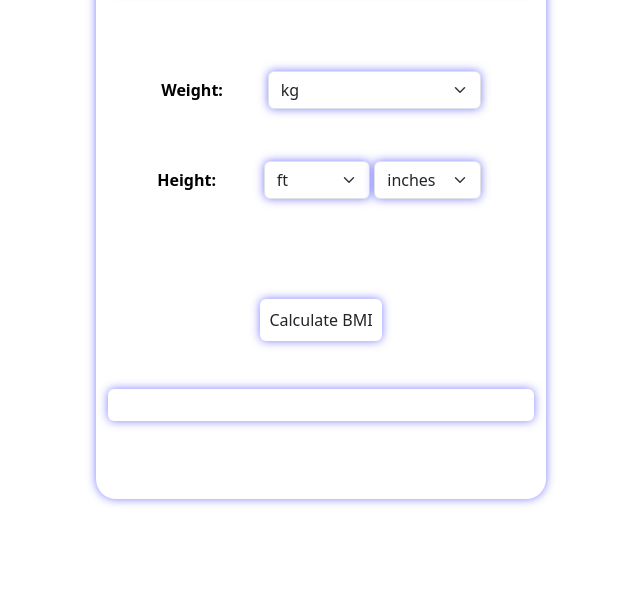
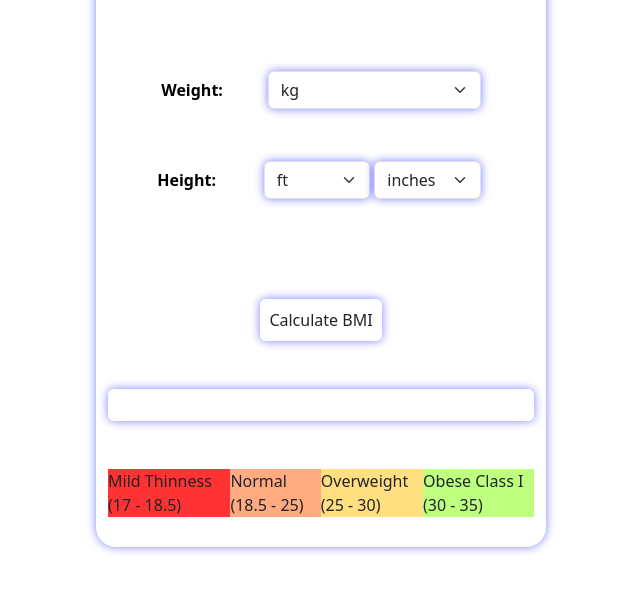
Before and after one commit to RaimaAftab95/Assignment-6, a plain HTML site: page index.html in a window 1280 px wide. Shown: the part 135-726 px from the top of the page, without its empty margins (319-959 px from the left). Drawn offline with nearby package versions, Linux system fonts and the light colour scheme.

Commit message:
bmi chart
add chart

```diff
--- a/index.html
+++ b/index.html
@@ -62,7 +62,14 @@
 </div>
 </div>
 </div>
-
+<div class="row">
+<div class="col-12 status-chart d-flex">
+    <div class="status-label" style="background-color: #ff3333;">Mild Thinness (17 - 18.5)</div>
+    <div class="status-label" style="background-color: #ffaa80;">Normal (18.5 - 25)</div>
+    <div class="status-label" style="background-color: #ffdf80;">Overweight (25 - 30)</div>
+    <div class="status-label" style="background-color: #bfff80;">Obese Class I (30 - 35)</div>
+</div>
+</div>
 </div>
 </div>
 </div>
```
